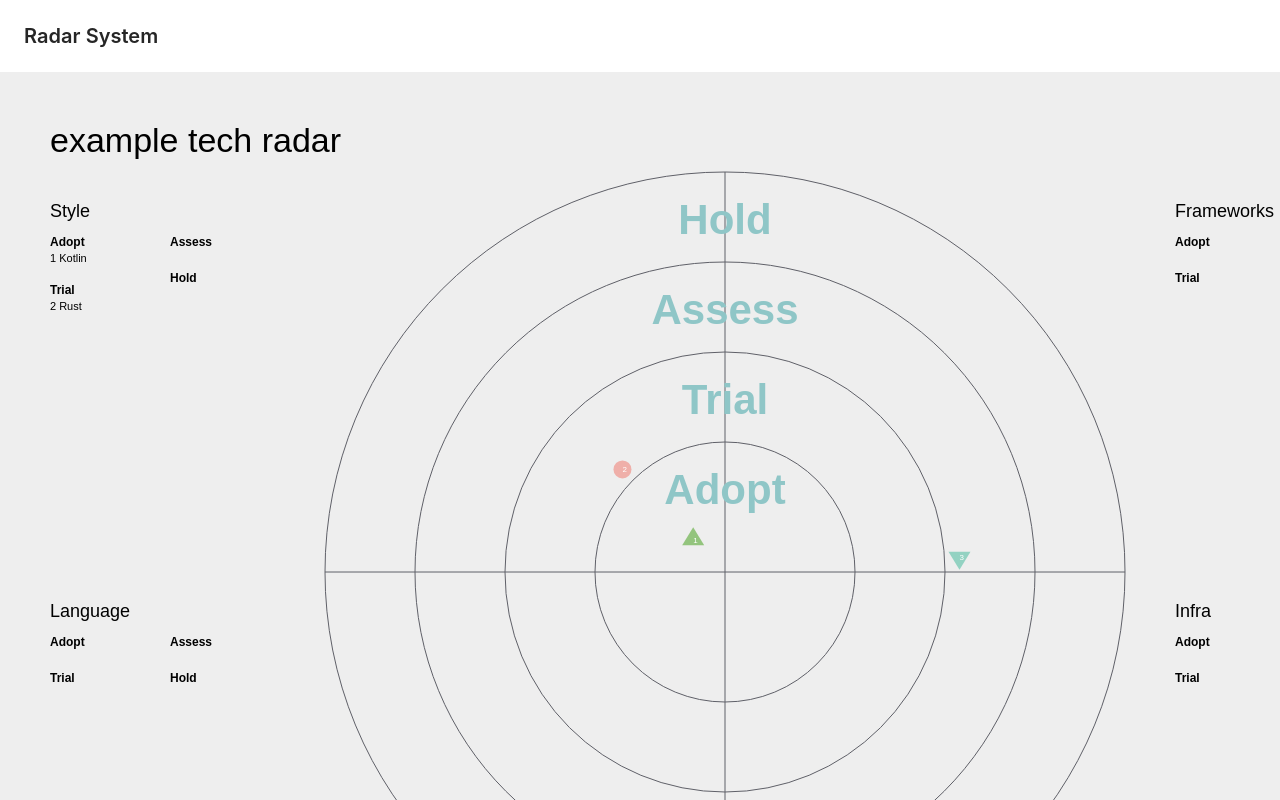
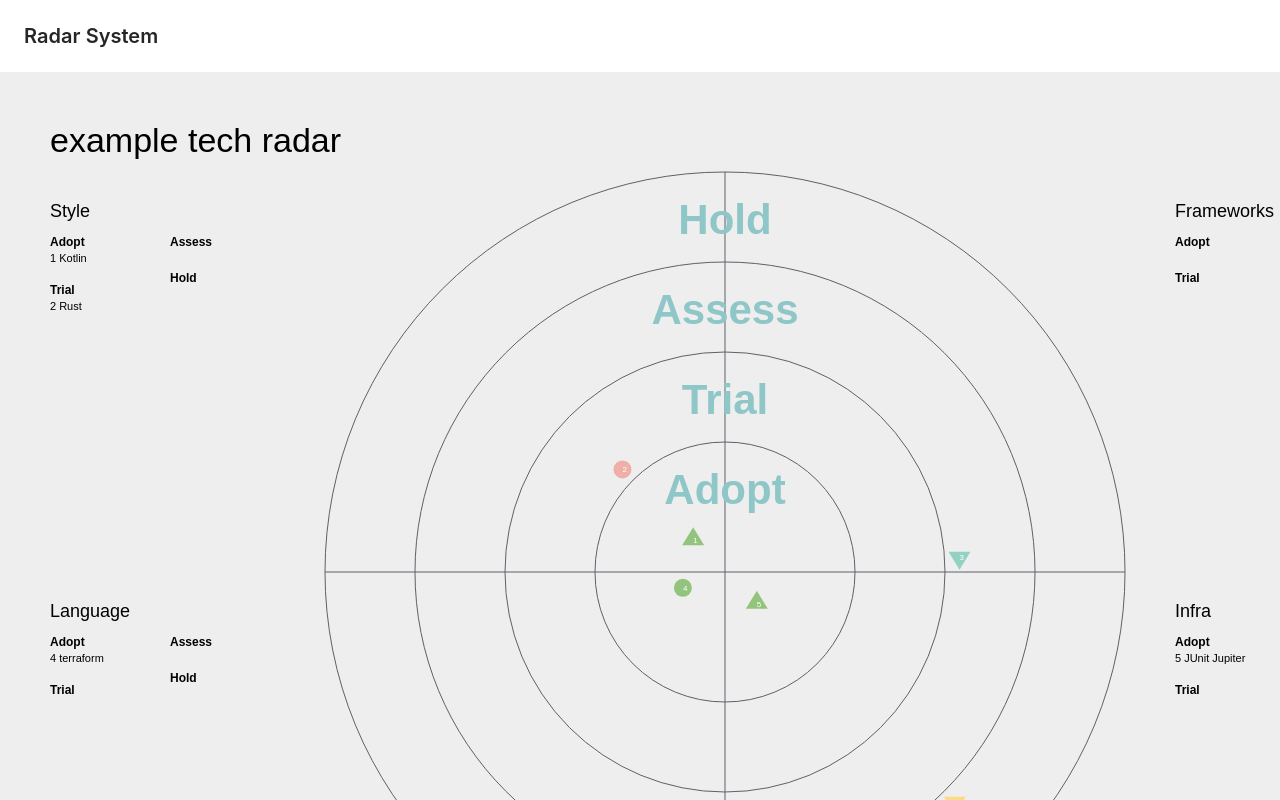
Before and after one commit to mike-neck/tech-radar-system, a React (Create React App) app: page / in a window 1280 px wide. Shown: the top 800 px of the page. Built offline with nearby package versions, Linux system fonts and the light colour scheme.

Commit message:
add data

```diff
--- a/src/App.tsx
+++ b/src/App.tsx
@@ -39,6 +39,9 @@ function App() {
         {active: true, assessment: TechAssessment.Adopt, move: Trend.UP, name: "Kotlin", quadrant: Quadrant.Second},
         {active: true, assessment: TechAssessment.Trial, move: Trend.KEEP, name: "Rust", quadrant: Quadrant.Second},
         {active: true, assessment: TechAssessment.Assess, move: Trend.DOWN, name: "KPT", quadrant: Quadrant.First},
+        {active: true, assessment: TechAssessment.Hold, move: Trend.DOWN, name: "Reactor", quadrant: Quadrant.Fourth},
+        {active: true, assessment: TechAssessment.Adopt, move: Trend.KEEP, name: "terraform", quadrant: Quadrant.Third},
+        {active: true, assessment: TechAssessment.Adopt, move: Trend.UP, name: "JUnit Jupiter", quadrant: Quadrant.Fourth},
     ];
 
   return (
```
